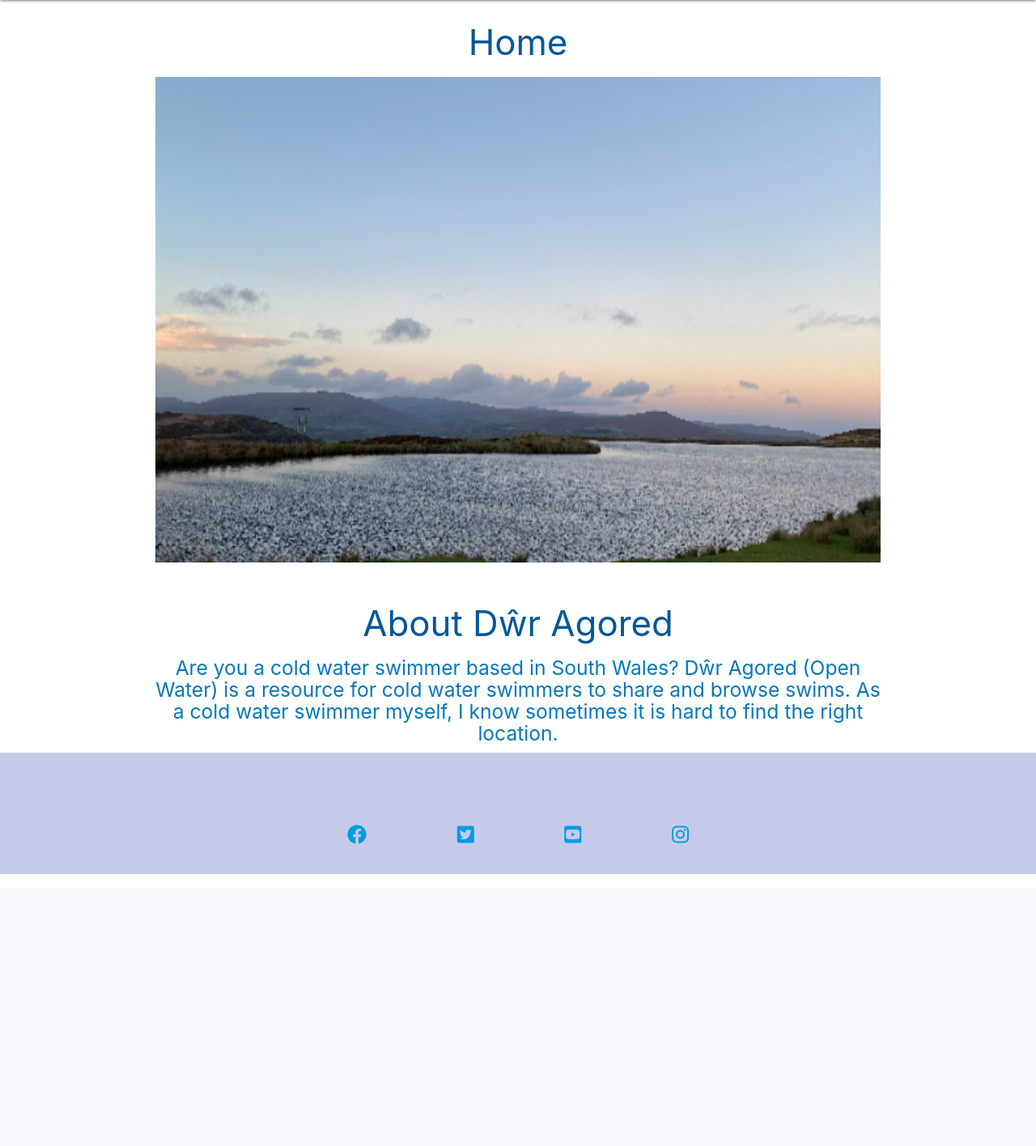
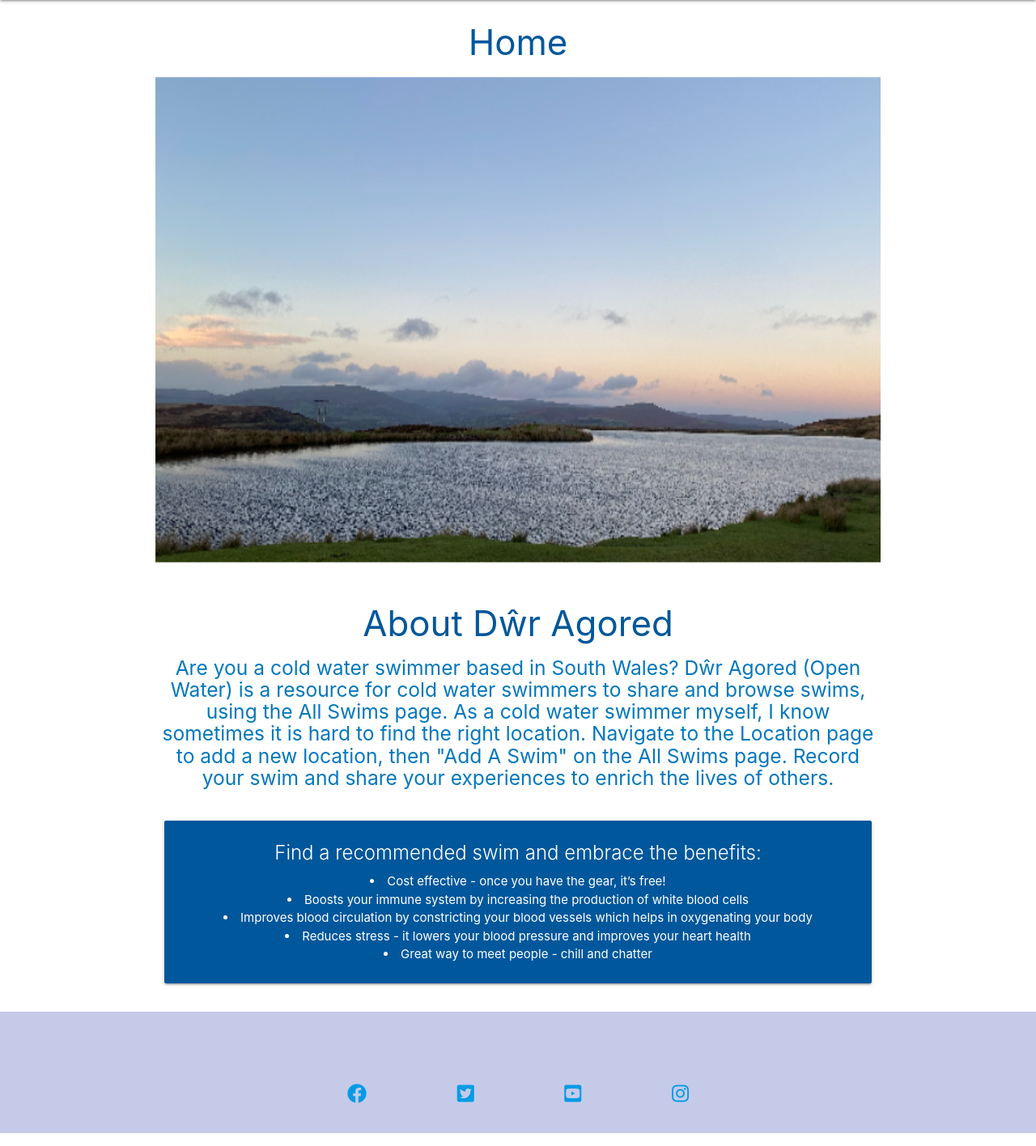
Before and after one commit to mipear/dwr-agored, a Flask app: page / in a window 1280 px wide. Shown: the part 64-1480 px from the top of the page at 81% size. Before the commit the page ends 1144 px from the top, so only its background shows below. Run offline with Flask 2, Linux system fonts and the light colour scheme.

Commit message:
Add benefits section to homepage

```diff
--- a/dwragored/static/css/style.css
+++ b/dwragored/static/css/style.css
@@ -58,19 +58,6 @@ main {
         transform: scale(1);
     }
 
-  to {
-    transform: scale(1.1);
-  }
-}
-
-#map-add {
-  position: relative;
-}
-
-#map-add p {
-  position: absolute;
-  color: green;
-  mix-blend-mode: difference;
+    mode: difference;
     margin: 0;
-  padding: 0;
-}
+    padding: 0
--- a/dwragored/templates/base.html
+++ b/dwragored/templates/base.html
@@ -10,7 +10,6 @@
         crossorigin="anonymous" referrerpolicy="no-referrer" />
     <link rel="stylesheet" href="https://cdnjs.cloudflare.com/ajax/libs/materialize/1.0.0/css/materialize.min.css"
         type="text/css" />
-    <link rel="icon" type="image/x-icon" href="favicon.ico" />
     <link rel="stylesheet" href="{{ url_for('static', filename='css/style.css') }}" type="text/css" />
     <title>Dŵr Agored</title>
 </head>
--- a/dwragored/templates/homepage.html
+++ b/dwragored/templates/homepage.html
@@ -21,13 +21,37 @@
     <div id="about">
         <h3 class="light-blue-text text-darken-4 center-align">About Dŵr Agored</h3>
         <h5 class="light-blue-text text-darken-3 center-align">
-            Are you a cold water swimmer based in South Wales? Dŵr Agored (Open Water)
-            is a resource for cold water swimmers to share and browse swims. As a cold
+            Are you a cold water swimmer based in South Wales?
+            Dŵr Agored (Open Water)
+            is a resource for cold water swimmers to share and browse swims, using the All Swims page. As a cold
             water swimmer myself, I know sometimes it is hard to find the right
             location.
+
+            Navigate to the Location page to add a new location, then "Add A Swim" on the All Swims page.
+            Record your swim and share your experiences to enrich the lives of others.
         </h5>
     </div>
 </section>
 
+<br>
+
+<section>
+    <div class="row">
+        <div class="col s12">
+            <div class="card light-blue darken-4 center-align">
+                <div class="card-content white-text">
+                    <span class="card-title">Find a recommended swim and embrace the benefits:</span>
+                    <li>Cost effective - once you have the gear, it’s free!</li>
+                    <li>Boosts your immune system by increasing the production of white blood cells</li>
+                    <li>Improves blood circulation by constricting your blood vessels which helps in oxygenating your
+                        body
+                    </li>
+                    <li>Reduces stress - it lowers your blood pressure and improves your heart health</li>
+                    <li>Great way to meet people - chill and chatter</li>
+                </div>
+            </div>
+        </div>
+    </div>
+</section>
 
 {% endblock %}
```
Also changed, not shown: dwragored/templates/location.html (+4 -17 lines), favicon.ico (deleted). Lines whose indentation alone changed are shown as unchanged.
